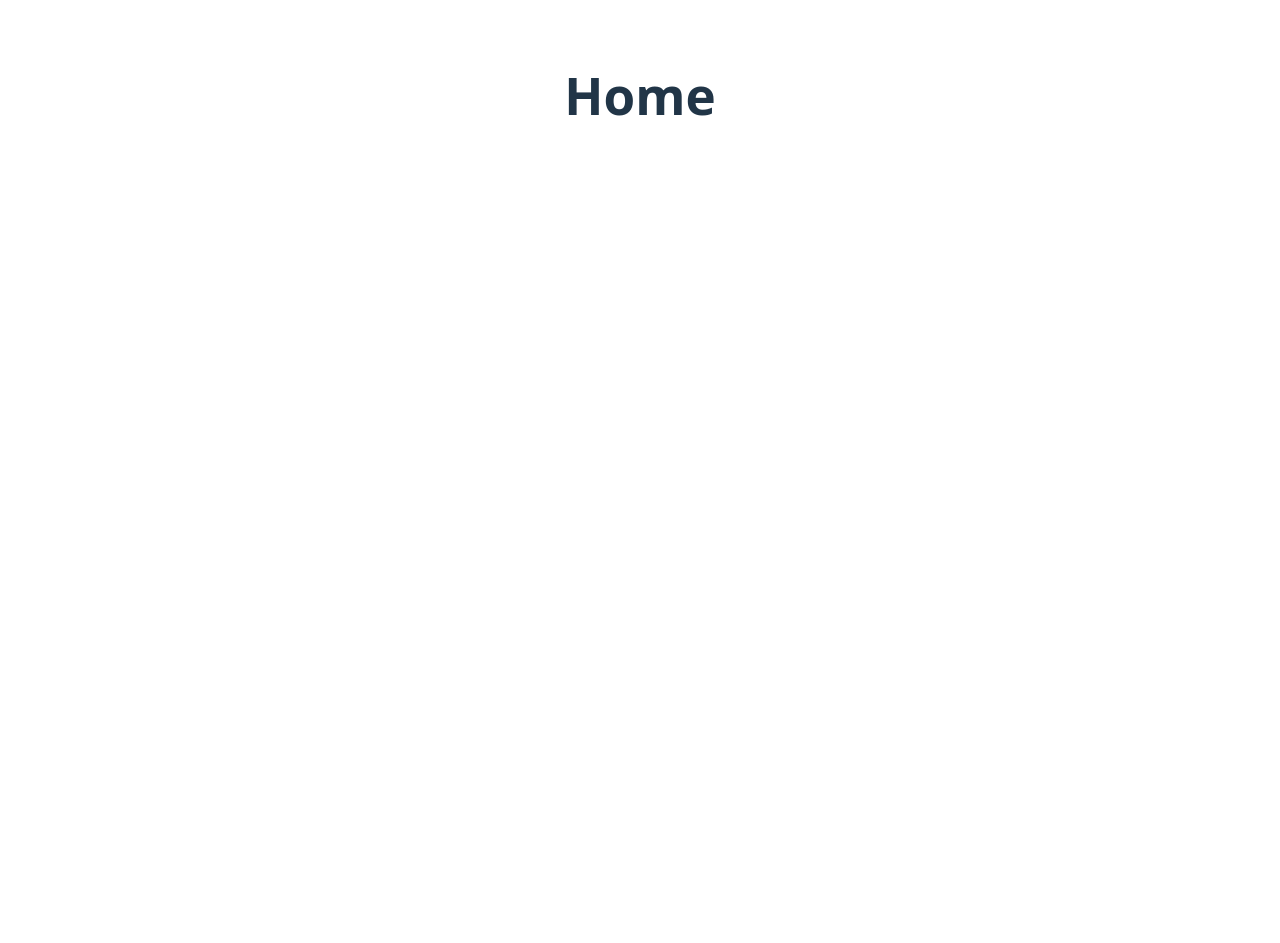
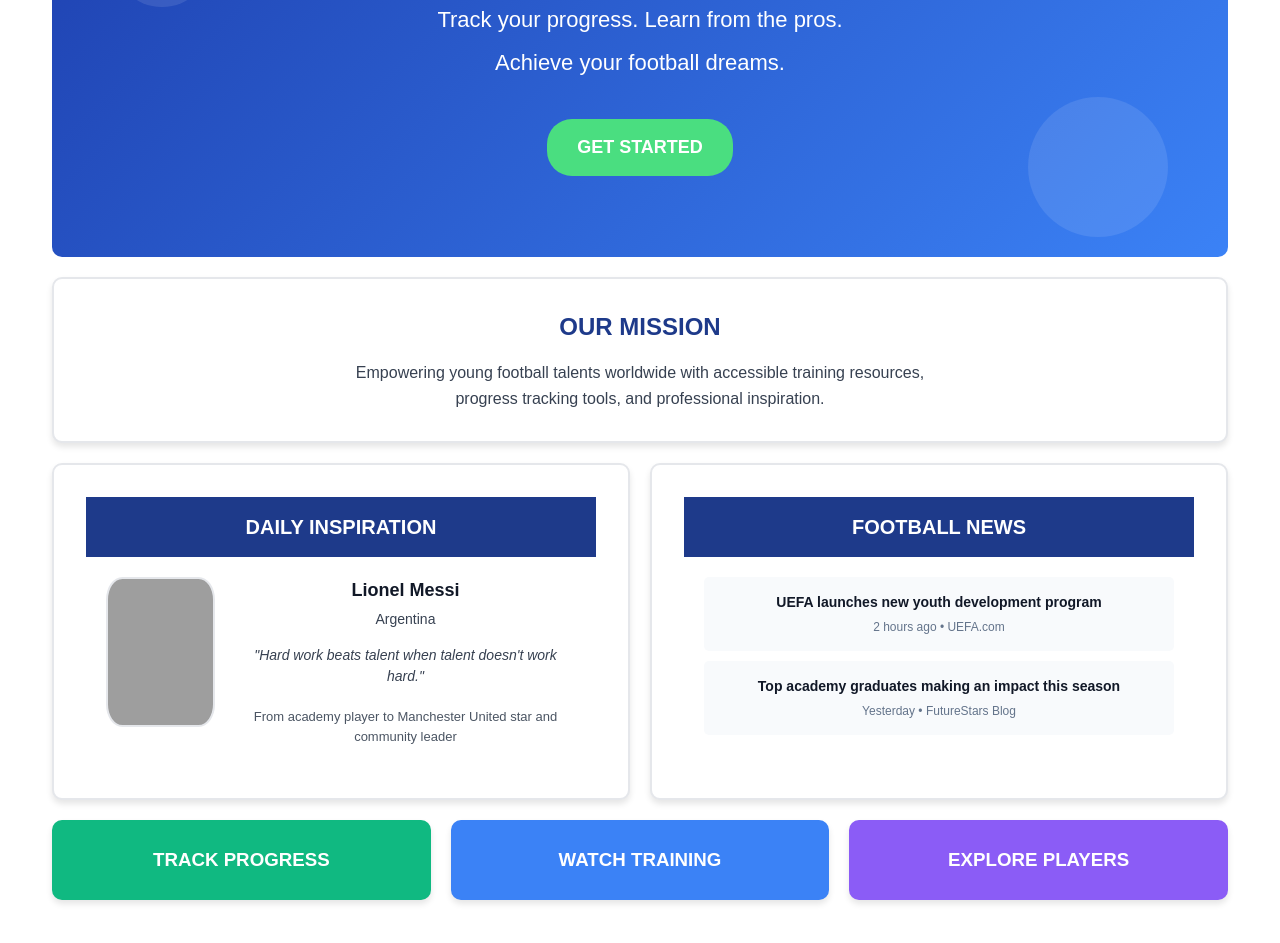
Before and after one commit to tonytone11/BankofAmerica_Capstone, a React (Vite) app: page / in a window 1280 px wide. Shown: the part 305-1248 px from the top of the page. Before the commit the page ends 800 px from the top, so only its background shows below. Built offline with nearby package versions, Linux system fonts and the light colour scheme; grey boxes are pictures that could not be loaded.

Commit message:
Feat: Add home page and styling css

```diff
--- a/src/pages/Home.jsx
+++ b/src/pages/Home.jsx
@@ -1,9 +1,100 @@
 import React from 'react';
+import { Link } from 'react-router-dom';
+import '../styles/Home.css';
 
-export default function Home() {
+
+const Home = () => {
     return (
-        <div>
-            <h1>Home</h1>
+        <div className="page-container">
+            <main className="home-container">
+            {/* Hero Section */}
+            <section className="hero-section">
+                <div className="hero-content">
+                    <h1>DEVELOP YOUR TALENT</h1>
+                    <h2>Track your progress. Learn from the pros.</h2>
+                    <h2>Achieve your football dreams.</h2>
+                    <div className="cta-buttons">
+                        <Link to="/signup" className="primary-btn">GET STARTED</Link>
+                    </div>
+                </div>
+            </section>
+
+            {/* Stats Counter */}
+            {/* <section className="stats-section">
+            <div className="stat-card">
+                <h3>10,000+</h3>
+                <p>Young Players</p>
+            </div>
+            <div className="stat-card">
+                <h3>500+</h3>
+                <p>Training Videos</p>
+            </div>
+            <div className="stat-card">
+                <h3>50+</h3>
+                <p>Pro Profiles</p>
+            </div>
+            </section> */}
+
+            {/* Mission Statement */}
+            <section className="mission-section">
+            <h2>OUR MISSION</h2>
+                <p>
+                    Empowering young football talents worldwide with accessible training
+                    resources, progress tracking tools, and professional inspiration.
+                </p>
+            </section>
+
+            {/* Content Cards Section */}
+            <section className="content-cards">
+            {/* Daily Inspiration Card */}
+            <div className="card inspiration-card">
+                <div className="card-header">DAILY INSPIRATION</div>
+                <div className="card-content">
+                <div className="player-image">
+                    {/* <img src={playerImageUrl} alt="Player" /> */}
+                </div>
+                <div className="player-info">
+                        <h3>Lionel Messi</h3>
+                        <p className="player-team">Argentina</p>
+                        <p className="player-quote">"Hard work beats talent when talent doesn't work hard."</p>
+                        <p className="player-story">
+                        From academy player to Manchester United star and community leader
+                        </p>
+                </div>
+                </div>
+            </div>
+
+            {/* News Feed Card */}
+            <div className="card news-card">
+                <div className="card-header">FOOTBALL NEWS</div>
+                <div className="card-content">
+                <div className="news-item">
+                    <h4>UEFA launches new youth development program</h4>
+                    <p className="news-meta">2 hours ago • UEFA.com</p>
+                </div>
+                <div className="news-item">
+                    <h4>Top academy graduates making an impact this season</h4>
+                    <p className="news-meta">Yesterday • FutureStars Blog</p>
+                </div>
+                </div>
+            </div>
+            </section>
+
+            {/* Quick Access Feature Cards */}
+            <section className="feature-cards">
+                <Link to="/profile" className="feature track-progress">
+                    <h3>TRACK PROGRESS</h3>
+                </Link>
+                <Link to="/training" className="feature watch-training">
+                    <h3>WATCH TRAINING</h3>
+                </Link>
+                <Link to="/players" className="feature explore-players">
+                    <h3>EXPLORE PLAYERS</h3>
+                </Link>
+            </section>
+            </main>
         </div>
     );
-}
+};
+
+export default Home;
--- /dev/null
+++ b/src/styles/Home.css
@@ -0,0 +1,342 @@
+* {
+    margin: 0;
+    padding: 0;
+    box-sizing: border-box;
+    font-family: 'Arial', sans-serif;
+}
+
+.page-container {
+    min-height: 100vh;
+    display: flex;
+    flex-direction: column;
+}
+
+.home-container {
+    width: 100%;
+    max-width: 1350px;
+    margin: 0 auto;
+    padding: 0 20px;
+    flex: 1;
+}
+
+/* Hero Section Styles */
+.hero-section {
+    margin-top: 130px; /* Account for fixed header */
+    background: linear-gradient(135deg, #1e40af 0%, #3b82f6 100%);
+    height: 400px;
+    border-radius: 10px;
+    display: flex;
+    align-items: center;
+    justify-content: center;
+    text-align: center;
+    color: white;
+    position: relative;
+    overflow: hidden;
+    margin-bottom: 20px;
+}
+
+.hero-section:before {
+    content: '';
+    position: absolute;
+    top: 50px;
+    left: 60px;
+    width: 100px;
+    height: 100px;
+    background-color: rgba(255, 255, 255, 0.1);
+    border-radius: 50%;
+}
+
+.hero-section:after {
+    content: '';
+    position: absolute;
+    bottom: 20px;
+    right: 60px;
+    width: 140px;
+    height: 140px;
+    background-color: rgba(255, 255, 255, 0.1);
+    border-radius: 50%;
+}
+
+.hero-content {
+    z-index: 1;
+    padding: 20px;
+}
+
+.hero-content h1 {
+    font-size: 40px;
+    font-weight: bold;
+    margin-bottom: 20px;
+}
+
+.hero-content h2 {
+    font-size: 22px;
+    font-weight: normal;
+    margin-bottom: 10px;
+}
+
+.cta-buttons {
+    display: flex;
+    justify-content: center;
+    gap: 20px;
+    margin-top: 40px;
+}
+
+.primary-btn {
+    background-color: #4ade80;
+    color: white;
+    border: none;
+    border-radius: 25px;
+    padding: 15px 30px;
+    font-size: 18px;
+    font-weight: bold;
+    cursor: pointer;
+    transition: transform 0.3s ease, box-shadow 0.3s ease;
+}
+
+
+/* Stats Section Styles */
+.stats-section {
+    display: flex;
+    justify-content: space-between;
+    margin: 20px 0;
+    padding: 20px;
+    background-color: white;
+    border-radius: 10px;
+    box-shadow: 0px 4px 6px rgba(0, 0, 0, 0.1);
+    border: 2px solid #e5e7eb;
+}
+
+.stat-card {
+    display: flex;
+    flex-direction: column;
+    align-items: center;
+    flex: 1;
+}
+
+.stat-card h3 {
+    color: #1e3a8a;
+    font-size: 28px;
+    font-weight: bold;
+    margin-bottom: 5px;
+}
+
+    .stat-card p {
+    color: #64748b;
+    font-size: 16px;
+}
+
+/* Mission Section Styles */
+.mission-section {
+    padding: 30px;
+    background-color: white;
+    border-radius: 10px;
+    box-shadow: 0px 4px 6px rgba(0, 0, 0, 0.1);
+    text-align: center;
+    margin: 20px 0;
+    border: 2px solid #e5e7eb;
+}
+
+.mission-section h2 {
+    color: #1e3a8a;
+    font-size: 24px;
+    font-weight: bold;
+    margin-bottom: 15px;
+}
+
+.mission-section p {
+    color: #374151;
+    font-size: 16px;
+    max-width: 600px;
+    margin: 0 auto;
+    line-height: 1.6;
+}
+
+/* Content Cards Styles */
+.content-cards {
+    display: flex;
+    justify-content: space-between;
+    margin: 20px 0;
+    gap: 20px;
+}
+
+.card {
+    flex: 1;
+    background-color: white;
+    border-radius: 10px;
+    box-shadow: 0px 4px 6px rgba(0, 0, 0, 0.1);
+    border: 2px solid #e5e7eb;
+    overflow: hidden;
+}
+
+.card-header {
+    background-color: #1e3a8a;
+    color: white;
+    font-size: 20px;
+    font-weight: bold;
+    padding: 15px 0;
+    text-align: center;
+}
+
+.card-content {
+    padding: 20px;
+}
+
+/* Inspiration Card Specific Styles */
+.inspiration-card .card-content {
+    display: flex;
+    gap: 20px;
+}
+
+.player-image {
+    background-image: url('https://fcb-abj-pre.s3.amazonaws.com/img/jugadors/MESSI.jpg');
+    width: 130px;
+    height: 150px;
+    border-radius: 15%;
+    background-color: #e5e7eb;
+    border: 2px solid #e5e7eb;
+    display: flex;
+    align-items: center;
+    justify-content: center;
+    position: relative;
+    background-size: cover;
+    background-position: center;
+}
+
+
+.player-info h3 {
+    font-size: 18px;
+    color: #111827;
+    margin-bottom: 5px;
+}
+
+.player-team {
+    font-size: 14px;
+    color: #374151;
+    margin-bottom: 15px;
+}
+
+.player-quote {
+    font-size: 14px;
+    font-style: italic;
+    color: #374151;
+    margin-bottom: 20px;
+}
+
+.player-story {
+    font-size: 13px;
+    color: #4b5563;
+}
+
+/* News Card Specific Styles */
+.news-item {
+    padding: 15px;
+    background-color: #f8fafc;
+    border-radius: 5px;
+    margin-bottom: 10px;
+}
+
+.news-item h4 {
+    font-size: 14px;
+    color: #111827;
+    margin-bottom: 5px;
+}
+
+.news-meta {
+    font-size: 12px;
+    color: #64748b;
+}
+
+/* Feature Cards Styles */
+.feature-cards {
+    display: flex;
+    justify-content: space-between;
+    margin: 20px 0;
+    gap: 20px;
+}
+
+.feature {
+    flex: 1;
+    height: 80px;
+    border-radius: 10px;
+    display: flex;
+    align-items: center;
+    justify-content: center;
+    color: white;
+    font-weight: bold;
+    box-shadow: 0px 4px 6px rgba(0, 0, 0, 0.1);
+    cursor: pointer;
+}
+
+.track-progress {
+    background-color: #10b981;
+    transition: transform 0.3s ease, box-shadow 0.3s ease;
+}
+
+.watch-training {
+    background-color: #3b82f6;
+    transition: transform 0.3s ease, box-shadow 0.3s ease;
+}
+
+.explore-players {
+    background-color: #8b5cf6;
+    transition: transform 0.3s ease, box-shadow 0.3s ease;
+}
+
+.track-progress:hover,
+.watch-training:hover,
+.explore-players:hover,
+.primary-btn:hover{
+    transform: translateY(-5px);
+    box-shadow: 0px 6px 10px rgba(0, 0, 0, 0.1);
+}
+
+.primary-btn:hover{
+    background-color: #10b981;
+}
+
+/* Responsive Styles */
+@media (max-width: 768px) {
+.inspiration-card .card-content {
+    display: flex;
+    align-items: center;
+    flex-direction: row;
+}
+.player-image{
+    width: 140px;
+}
+.content-cards {
+    flex-direction: column;
+}
+
+.stats-section {
+    flex-direction: column;
+    gap: 20px;
+}
+
+.feature-cards {
+    flex-direction: column;
+    gap: 10px;
+    height: 200px;
+}
+
+.hero-content h1 {
+    font-size: 32px;
+}
+
+.hero-content h2 {
+    font-size: 18px;
+}
+
+.cta-buttons {
+    flex-direction: column;
+    align-items: center;
+}
+
+.header {
+    padding: 10px 20px;
+}
+
+.main-nav {
+        display: none;
+    }
+}
```
